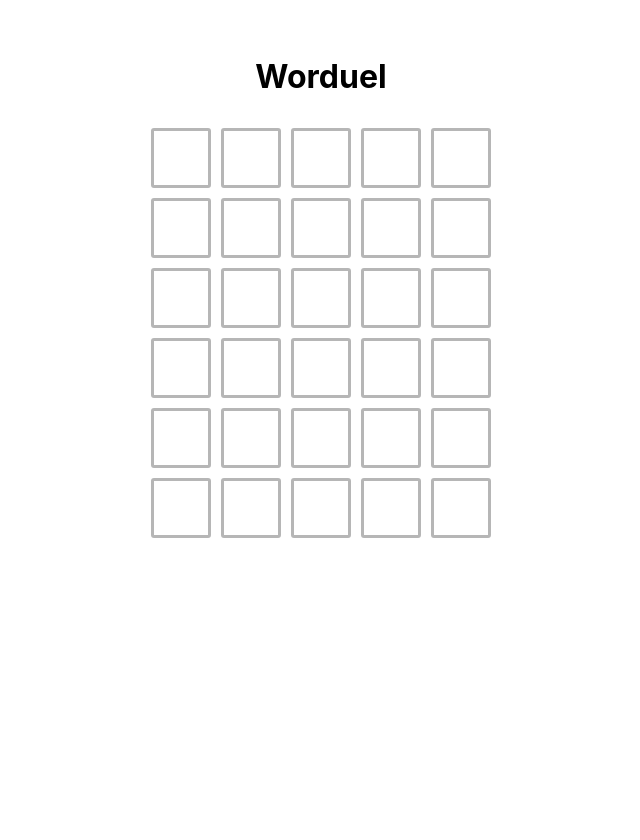
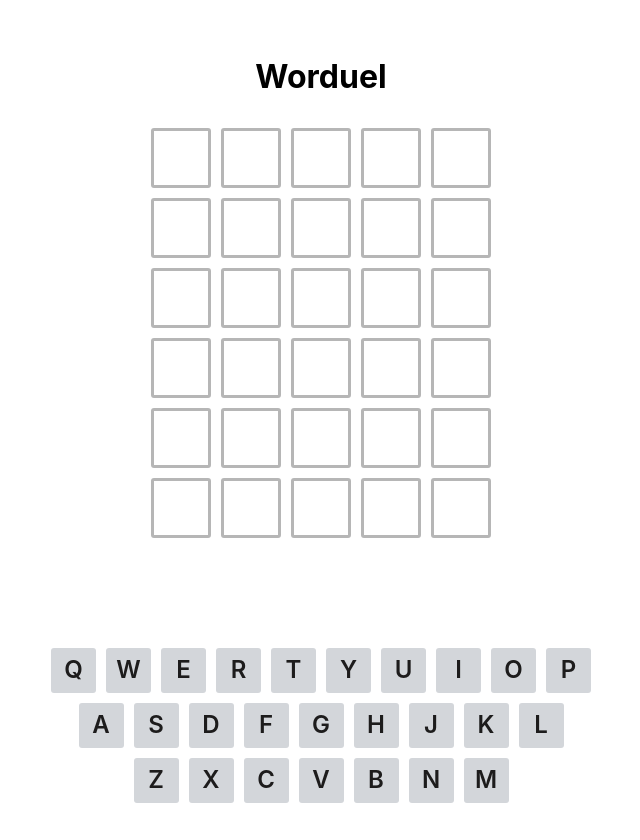
Before and after one commit to justinroche/worduel, a Vue app in the folder client/: page / in a window 1280 px wide. Shown: the whole page, without its empty margins (319-959 px from the left). Before the commit the page ends 800 px from the top, so only its background shows below. Built offline with nearby package versions, Linux system fonts and the light colour scheme.

Commit message:
Implement Keyboard and refactor GameTable

```diff
--- a/client/src/App.vue
+++ b/client/src/App.vue
@@ -1,10 +1,141 @@
 <script setup lang="ts">
+/* Imports */
+import { ref, reactive, onMounted } from 'vue'
 import GameTable from './components/GameTable.vue'
+import Keyboard from './components/Keyboard.vue'
+
+/* State */
+const secretWord = 'APPLE'
+const currentGuess = reactive({
+  row: 0,
+  letters: ['', '', '', '', ''],
+})
+const guesses = ref<string[][]>([])
+const results = ref<string[][]>([])
+const gameState = ref('playing')
+
+const letters: string[][] = [
+  'QWERTYUIOP'.split(''),
+  'ASDFGHJKL'.split(''),
+  'ZXCVBNM'.split(''),
+]
+
+const letterLabels = ref<string[][]>(
+  letters.map((row) => row.map(() => 'unused'))
+)
+
+function updateLabels(updates: string[][]) {
+  const [guessedLetters, results] = updates
+  guessedLetters.forEach((letter, index) => {
+    const result = results[index]
+
+    for (let i = 0; i < letters.length; i++) {
+      const row = letters[i]
+      const labelRow = letterLabels.value[i]
+      const letterIndex = row.indexOf(letter)
+
+      if (letterIndex !== -1) {
+        const currentLabel = labelRow[letterIndex]
+
+        // Update only if the new label has higher priority
+        if (
+          result === 'correct' ||
+          (result === 'misplaced' && currentLabel !== 'correct') ||
+          (result === 'incorrect' && currentLabel === 'unused')
+        ) {
+          labelRow[letterIndex] = result
+        }
+      }
+    }
+  })
+}
+
+/* Keyboard event handler */
+const handleKeyPress = (event: KeyboardEvent) => {
+  if (currentGuess.row >= 6) return
+
+  if (event.key === 'Enter') {
+    if (currentGuess.letters.join('').length !== 5) return
+    else {
+      if (currentGuess.letters.join('') === secretWord) {
+        gameState.value = 'solved'
+      }
+
+      guesses.value.push([...currentGuess.letters])
+      results.value.push(getResults(currentGuess.letters, secretWord))
+      currentGuess.row++
+      currentGuess.letters = ['', '', '', '', '']
+    }
+  } else if (event.key === 'Backspace') {
+    let lastIndex = currentGuess.letters.findIndex((letter) => letter === '')
+    if (lastIndex === -1) {
+      lastIndex = 5
+    }
+    currentGuess.letters[lastIndex - 1] = ''
+  } else if (
+    /^[a-zA-Z]$/.test(event.key) &&
+    currentGuess.letters.join('').length < 5
+  ) {
+    const index = currentGuess.letters.findIndex((letter) => letter === '')
+    if (index !== -1) {
+      currentGuess.letters[index] = event.key.toUpperCase()
+    }
+  }
+}
+
+/* Submit word event handler */
+function getResults(guess: string[], secretWord: string) {
+  let results: string[] = []
+  let secretWordArr = secretWord.split('')
+
+  // Label correct letters
+  for (let i = 0; i < guess.length; i++) {
+    if (guess[i] === secretWordArr[i]) {
+      results[i] = 'correct'
+      secretWordArr[i] = ''
+    }
+  }
+
+  // Label misplaced letters
+  for (let i = 0; i < guess.length; i++) {
+    if (results[i]) continue
+    if (secretWordArr.includes(guess[i])) {
+      results[i] = 'misplaced'
+      secretWordArr[secretWordArr.indexOf(guess[i])] = ''
+    }
+  }
+
+  // Label incorrect letters
+  for (let i = 0; i < guess.length; i++) {
+    if (!results[i]) {
+      results[i] = 'incorrect'
+    }
+  }
+
+  const keyboardLabelUpdates: string[][] = []
+  keyboardLabelUpdates.push(guess)
+  keyboardLabelUpdates.push(results)
+
+  updateLabels(keyboardLabelUpdates)
+
+  return results
+}
+
+onMounted(() => {
+  window.addEventListener('keyup', handleKeyPress)
+})
 </script>
 
 <template>
   <h1>Worduel</h1>
-  <game-table />
+  <game-table :currentGuess="currentGuess" :results="results" />
+  <div id="keyboardContainer">
+    <keyboard id="keyboard" :letters="letters" :letterLabels="letterLabels" />
+  </div>
 </template>
 
-<style scoped></style>
+<style scoped>
+#keyboardContainer {
+  margin-top: 100px;
+}
+</style>
--- a/client/src/components/GameRow.vue
+++ b/client/src/components/GameRow.vue
@@ -38,7 +38,7 @@
 <style scoped>
 .row {
   display: flex;
-  justify-content: space-between;
+  justify-content: center;
   margin: 0 auto;
 }
 </style>
--- a/client/src/components/GameTable.vue
+++ b/client/src/components/GameTable.vue
@@ -1,84 +1,13 @@
 <script setup lang="ts">
-import { ref, reactive, onMounted } from 'vue'
 import GameRow from './GameRow.vue'
 
-const secretWord = 'APPLE'
-const currentGuess = reactive({
-  row: 0,
-  letters: ['', '', '', '', ''],
-})
-const guesses = ref<string[][]>([])
-const results = ref<string[][]>([])
-const gameState = ref('playing')
-
-const handleKeyPress = (event: KeyboardEvent) => {
-  console.log(event.key)
-
-  if (currentGuess.row >= 6) return
-
-  if (event.key === 'Enter') {
-    if (currentGuess.letters.join('').length !== 5) return
-    else {
-      if (currentGuess.letters.join('') === secretWord) {
-        gameState.value = 'solved'
-      }
-
-      guesses.value.push([...currentGuess.letters])
-      results.value.push(getResults(currentGuess.letters, secretWord))
-      currentGuess.row++
-      currentGuess.letters = ['', '', '', '', '']
-    }
-  } else if (event.key === 'Backspace') {
-    let lastIndex = currentGuess.letters.findIndex((letter) => letter === '')
-    if (lastIndex === -1) {
-      lastIndex = 5
-    }
-    currentGuess.letters[lastIndex - 1] = ''
-  } else if (
-    /^[a-zA-Z]$/.test(event.key) &&
-    currentGuess.letters.join('').length < 5
-  ) {
-    const index = currentGuess.letters.findIndex((letter) => letter === '')
-    if (index !== -1) {
-      currentGuess.letters[index] = event.key.toUpperCase()
-    }
+const props = defineProps<{
+  currentGuess: {
+    row: number
+    letters: string[]
   }
-}
-
-function getResults(guess: string[], secretWord: string) {
-  let results: string[] = []
-  let secretWordArr = secretWord.split('')
-
-  // Label correct letters
-  for (let i = 0; i < guess.length; i++) {
-    if (guess[i] === secretWordArr[i]) {
-      results[i] = 'correct'
-      secretWordArr[i] = ''
-    }
-  }
-
-  // Label misplaced letters
-  for (let i = 0; i < guess.length; i++) {
-    if (results[i]) continue
-    if (secretWordArr.includes(guess[i])) {
-      results[i] = 'misplaced'
-      secretWordArr[secretWordArr.indexOf(guess[i])] = ''
-    }
-  }
-
-  // Label incorrect letters
-  for (let i = 0; i < guess.length; i++) {
-    if (!results[i]) {
-      results[i] = 'incorrect'
-    }
-  }
-
-  return results
-}
-
-onMounted(() => {
-  window.addEventListener('keyup', handleKeyPress)
-})
+  results: string[][]
+}>()
 </script>
 
 <template>
@@ -86,9 +15,9 @@
     <game-row
       v-for="row in 6"
       :key="row - 1"
-      :currentGuess="currentGuess"
+      :currentGuess="props.currentGuess"
       :guessNumber="row - 1"
-      :results="results[row - 1] ? results[row - 1] : []"
+      :results="props.results[row - 1] ? props.results[row - 1] : []"
     />
   </div>
 </template>
--- /dev/null
+++ b/client/src/components/Keyboard.vue
@@ -0,0 +1,61 @@
+<script setup lang="ts">
+const props = defineProps<{
+  letters: string[][]
+  letterLabels: string[][]
+}>()
+</script>
+
+<template>
+  <div v-for="(row, rowIndex) in props.letters" class="row">
+    <div
+      v-for="(letter, letterIndex) in row"
+      :key="letter"
+      class="letter"
+      :class="props.letterLabels[rowIndex][letterIndex]"
+    >
+      {{ letter }}
+    </div>
+  </div>
+</template>
+
+<style scoped>
+.row {
+  display: flex;
+  flex-direction: row;
+  flex-wrap: wrap;
+  justify-content: center;
+}
+
+.letter {
+  font-weight: 600;
+  font-size: 24px;
+
+  border-radius: 3px;
+  box-sizing: border-box;
+
+  height: 45px;
+  width: 45px;
+  margin: 5px;
+
+  display: flex;
+  align-items: center;
+  justify-content: center;
+}
+
+.unused {
+  background-color: #d3d6da;
+  color: #1d1c1c;
+}
+
+.correct {
+  background-color: #64b35d;
+}
+
+.misplaced {
+  background-color: #d4bc51;
+}
+
+.incorrect {
+  background-color: #787c7e;
+}
+</style>
```
